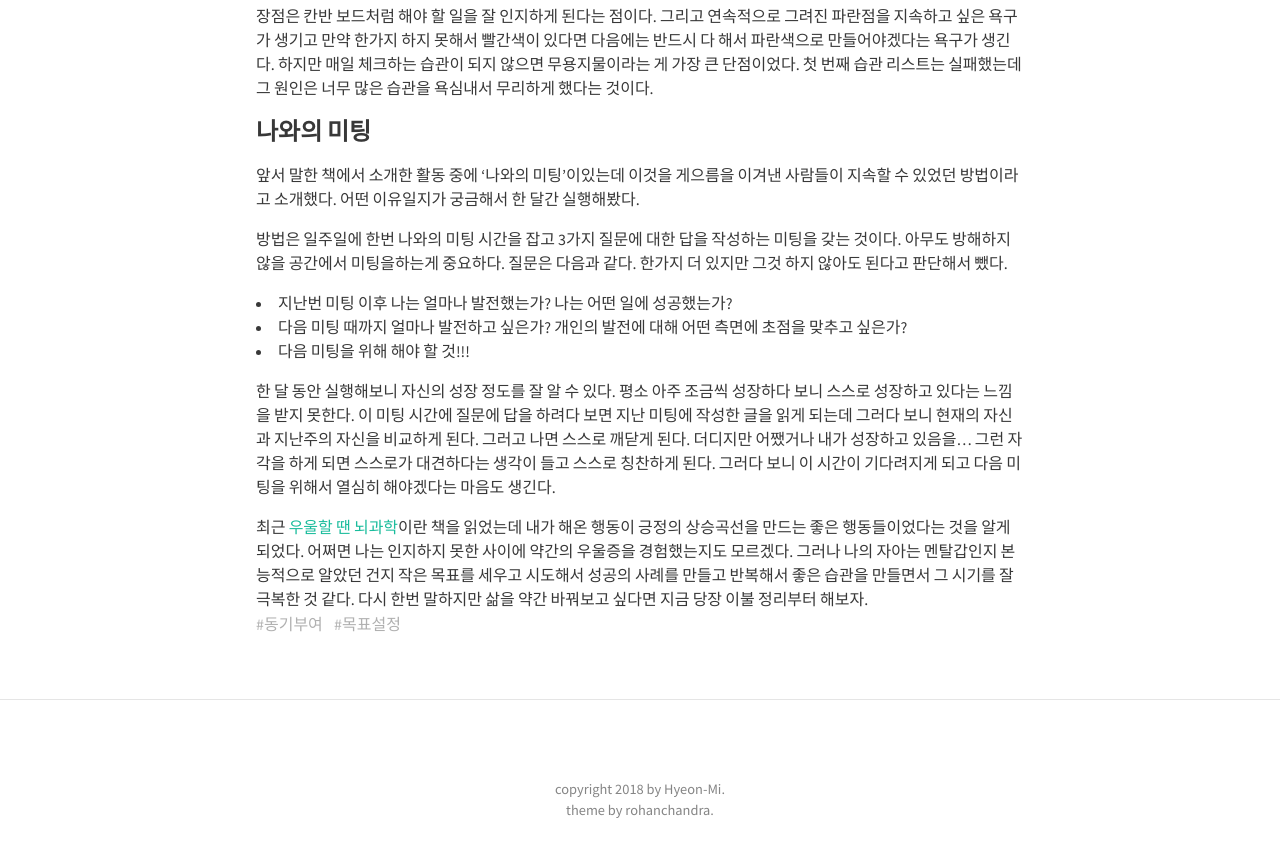
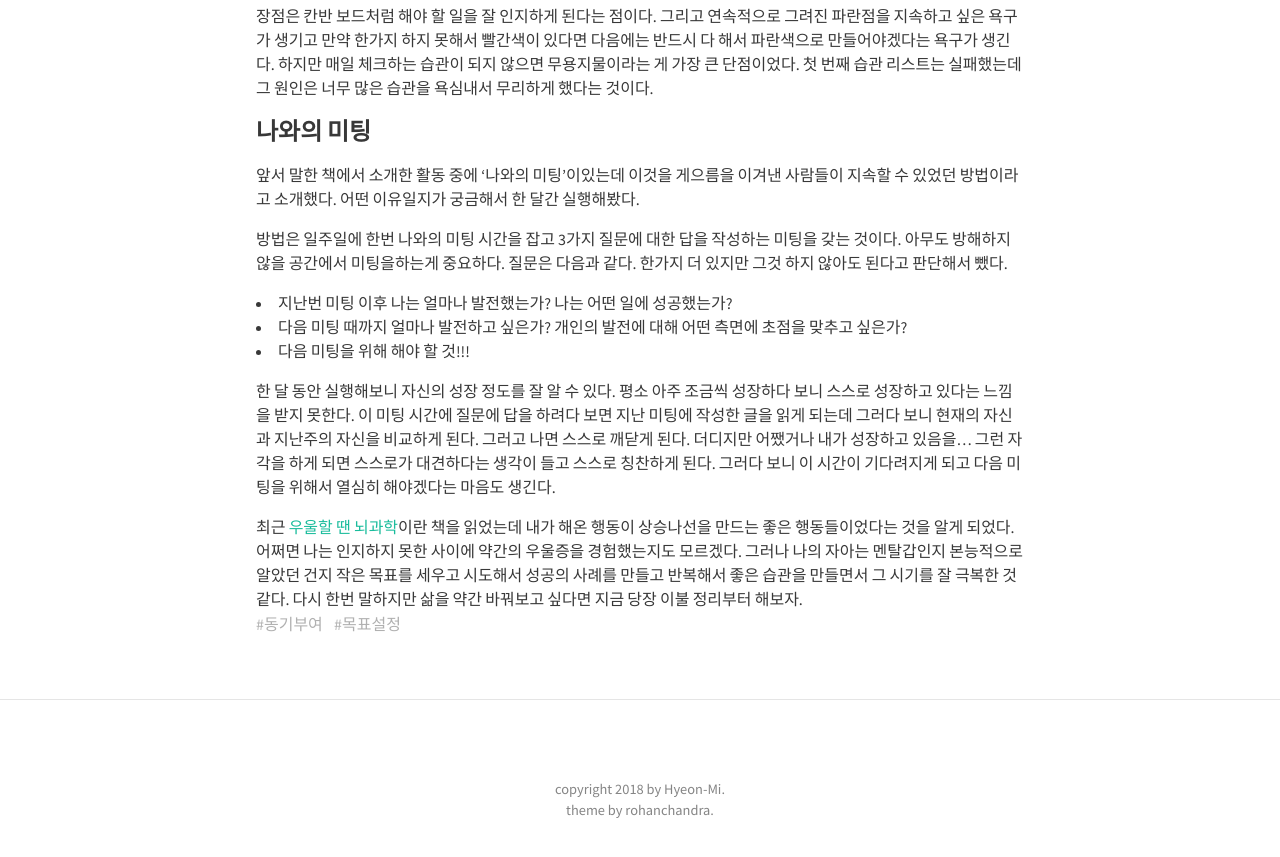
Before and after one commit to hyeonmi/Blog, a Jekyll site: the page built from _posts/2018-12-09-jump-from-inside2.md, in a window 1280 px wide and 900 px high, scrolled down 2144 px. Shown: the top 857 px of the window. Built offline with Jekyll 4.4.1, drawn with Linux system fonts in a browser that asks for light colours; nearby versions of some CDN libraries.

Commit message:
fix a word

```diff
--- a/_posts/2018-12-09-jump-from-inside2.md
+++ b/_posts/2018-12-09-jump-from-inside2.md
@@ -86,5 +86,5 @@ tags: [동기부여, 목표설정]
 
 한 달 동안 실행해보니 자신의 성장 정도를 잘 알 수 있다. 평소 아주 조금씩 성장하다 보니 스스로 성장하고 있다는 느낌을 받지 못한다. 이 미팅 시간에 질문에 답을 하려다 보면 지난 미팅에 작성한 글을 읽게 되는데 그러다 보니 현재의 자신과 지난주의 자신을 비교하게 된다. 그러고 나면 스스로 깨닫게 된다. 더디지만 어쨌거나 내가 성장하고 있음을... 그런 자각을 하게 되면 스스로가 대견하다는 생각이 들고 스스로 칭찬하게 된다. 그러다 보니 이 시간이 기다려지게 되고 다음 미팅을 위해서 열심히 해야겠다는 마음도 생긴다.
 
-최근 [우울할 땐 뇌과학](https://www.aladin.co.kr/shop/wproduct.aspx?ItemId=134947105)이란 책을 읽었는데 내가 해온 행동이 긍정의 상승곡선을 만드는 좋은 행동들이었다는 것을 알게 되었다. 어쩌면 나는 인지하지 못한 사이에 약간의 우울증을 경험했는지도 모르겠다.
+최근 [우울할 땐 뇌과학](https://www.aladin.co.kr/shop/wproduct.aspx?ItemId=134947105)이란 책을 읽었는데 내가 해온 행동이 상승나선을 만드는 좋은 행동들이었다는 것을 알게 되었다. 어쩌면 나는 인지하지 못한 사이에 약간의 우울증을 경험했는지도 모르겠다.
 그러나 나의 자아는 멘탈갑인지 본능적으로 알았던 건지 작은 목표를 세우고 시도해서 성공의 사례를 만들고 반복해서 좋은 습관을 만들면서 그 시기를 잘 극복한 것 같다. 다시 한번 말하지만 삶을 약간 바꿔보고 싶다면 지금 당장 이불 정리부터 해보자.
```
